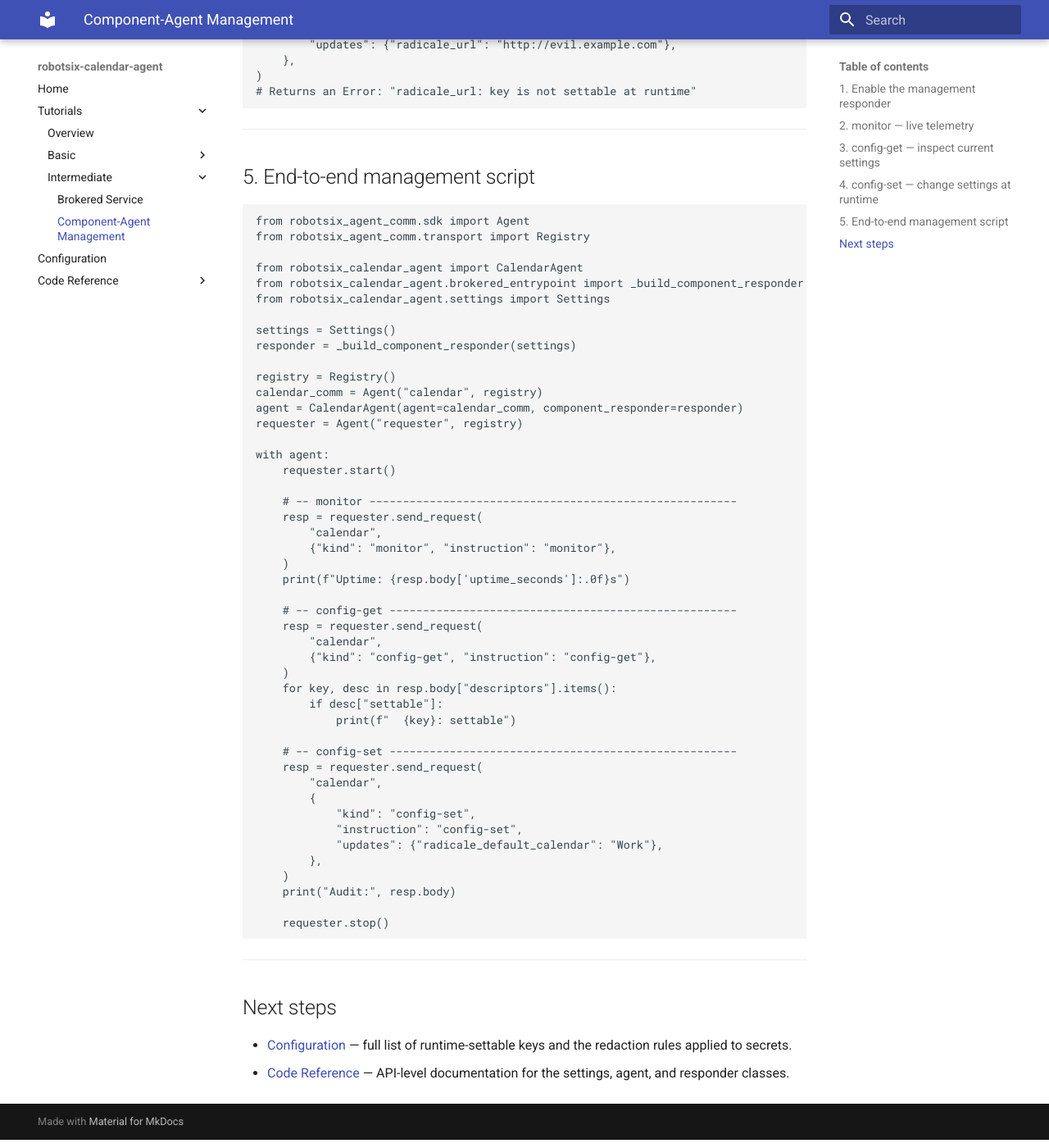
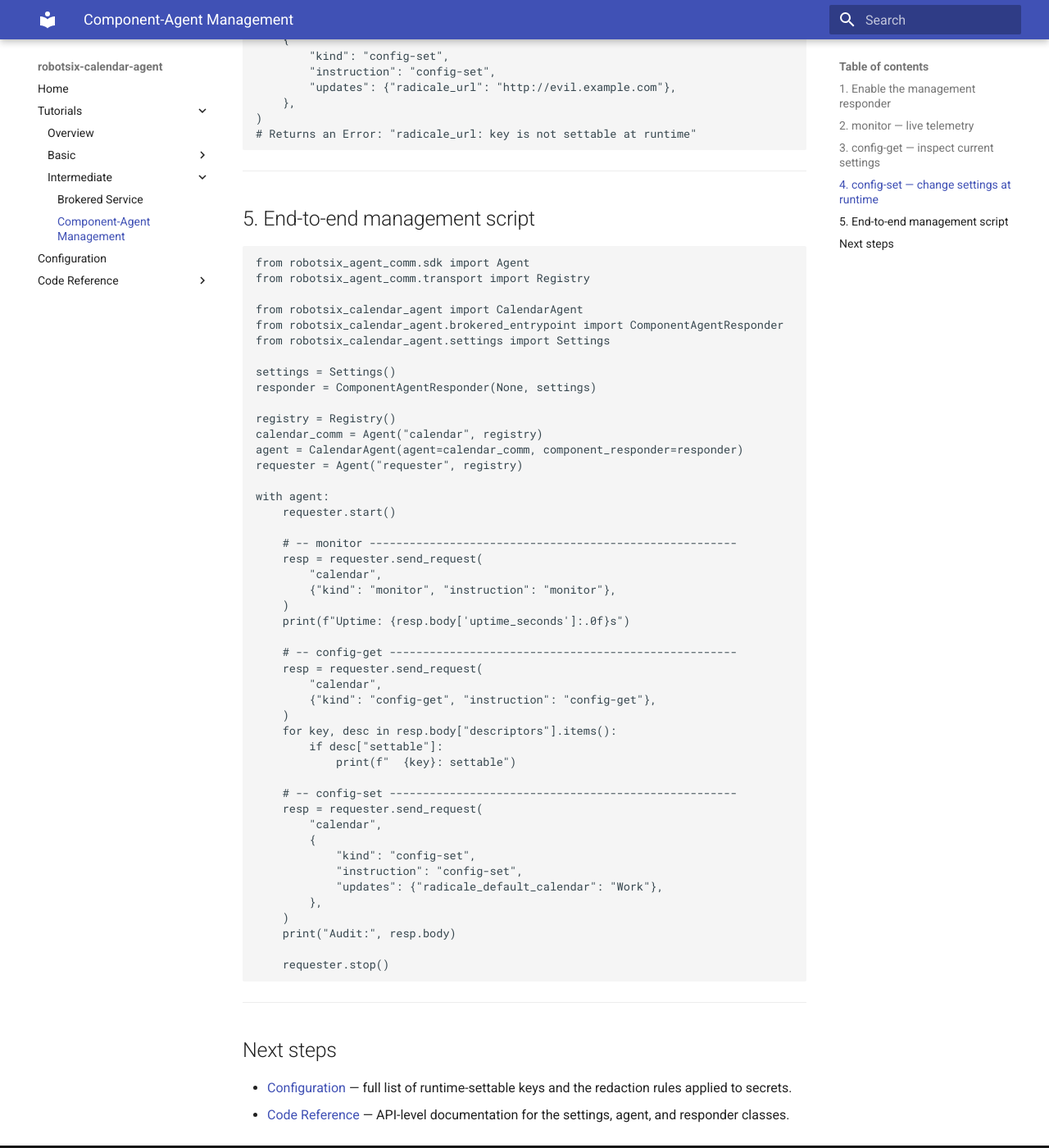
Before and after one commit to damien-robotsix/robotsix-calendar-agent, an MkDocs documentation site: the page built from docs/tutorials/intermediate/component-agent-management.md, in a window 1280 px wide and 1400 px high, scrolled down 3213 px. Shown: the whole window at 82% size. Built offline with MkDocs 1.6.1 and Material for MkDocs 9.7.7, drawn with Linux system fonts in a browser that asks for light colours; some of the changed text lies outside the part shown.

Commit message:
mill: Fix Python version and private-API usage in tutorial documentation (20260629T210505Z-fix-python-version-and-private-api-usage-c453) (#192)
Co-authored-by: robotsix-mill <mill@robotsix.local>

````diff
--- a/docs/tutorials/intermediate/component-agent-management.md
+++ b/docs/tutorials/intermediate/component-agent-management.md
@@ -32,15 +32,17 @@ If `COMPONENT_AGENT_ENABLED` is `true` but the token is empty, the
 agent refuses to start with a `ValueError`.  This is intentional —
 management access must be authenticated.
 
-When wiring the responder into an in-process agent, pass it via the
-constructor:
+When wiring the responder into an in-process agent, construct it
+directly and pass it via the calendar agent constructor.  The
+``component_agent_enabled`` / ``component_agent_token`` gating is
+presumed satisfied (see the environment variables above).
 
 ```python
-from robotsix_calendar_agent.brokered_entrypoint import _build_component_responder
+from robotsix_calendar_agent.brokered_entrypoint import ComponentAgentResponder
 from robotsix_calendar_agent.settings import Settings
 
 settings = Settings()
-responder = _build_component_responder(settings)
+responder = ComponentAgentResponder(None, settings)
 agent = CalendarAgent(agent=calendar_comm, component_responder=responder)
 ```
 
@@ -168,11 +170,11 @@ from robotsix_agent_comm.sdk import Agent
 from robotsix_agent_comm.transport import Registry
 
 from robotsix_calendar_agent import CalendarAgent
-from robotsix_calendar_agent.brokered_entrypoint import _build_component_responder
+from robotsix_calendar_agent.brokered_entrypoint import ComponentAgentResponder
 from robotsix_calendar_agent.settings import Settings
 
 settings = Settings()
-responder = _build_component_responder(settings)
+responder = ComponentAgentResponder(None, settings)
 
 registry = Registry()
 calendar_comm = Agent("calendar", registry)
````
Also changed, not shown: CHANGELOG.md (+1 -0 lines), docs/tutorials/basic/first-agent.md (+1 -1 lines).
